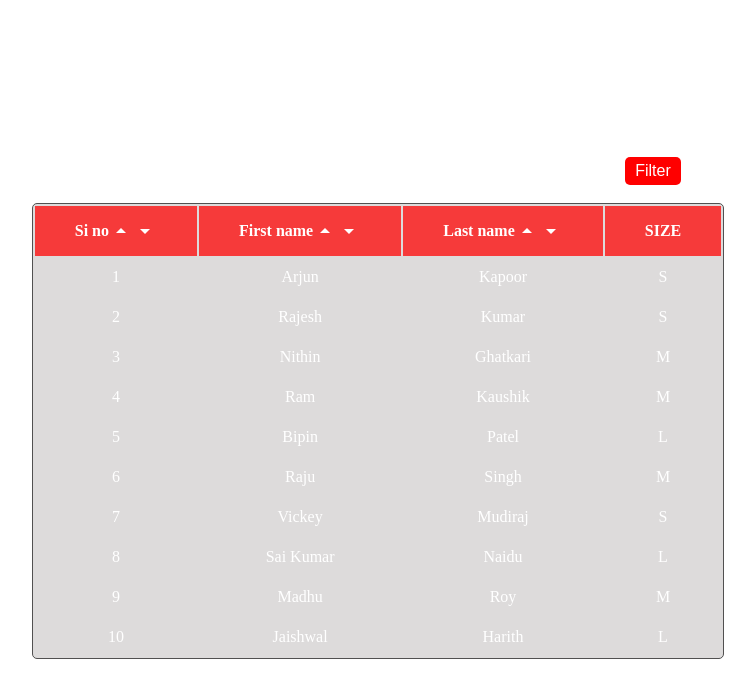
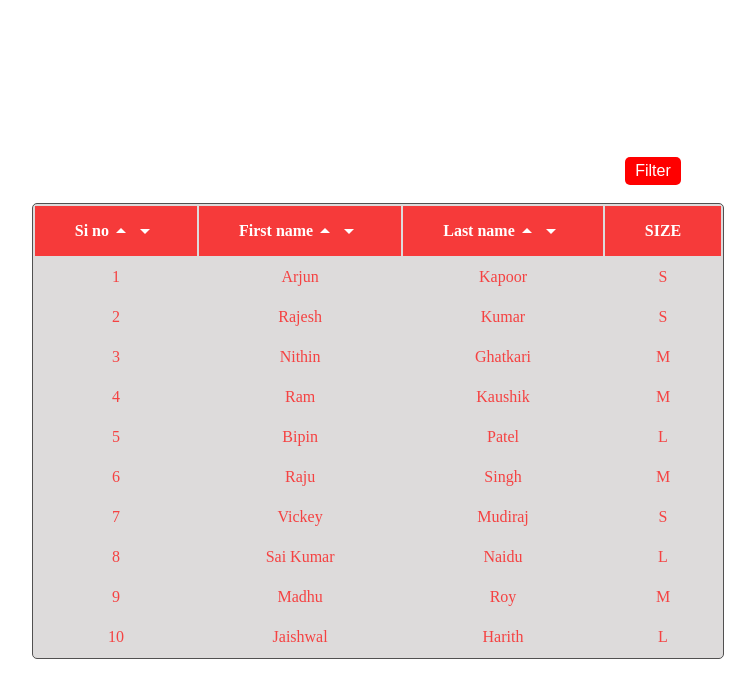
Before and after one commit to 33niteesh/ortho-poc, a React (Create React App) app: page / in a window 1280 px wide. Shown: the top 698 px of the page, without its empty margins (262-1017 px from the left). Built offline with nearby package versions, Linux system fonts and the light colour scheme; data requests are answered from the project's data file.

Commit message:
Update App.css

```diff
--- a/src/App.css
+++ b/src/App.css
@@ -16,7 +16,8 @@ table {
   z-index:999;
   width:300px;
   height:300px;
-  margin-top:20px ;
+  border-radius: 5px;
+  margin-top:-135px ;
   margin-left:350px;
   background:rgba(255, 255, 255, 1);
   position:fixed;
@@ -32,7 +33,7 @@ p{
 th{
   background:rgba(255, 0, 0, 0.735);
   padding: 0 40px ;
-  color:white;
+  color:rgb(255, 255, 255);
   height:40px;
 }
 
@@ -47,7 +48,7 @@ th{
 td{
   padding:10px 50px;
   margin:0px  ;
-  color:white
+  color:rgba(255, 3, 3, 0.71)
 }
 .sort{
   display:flex;
```
